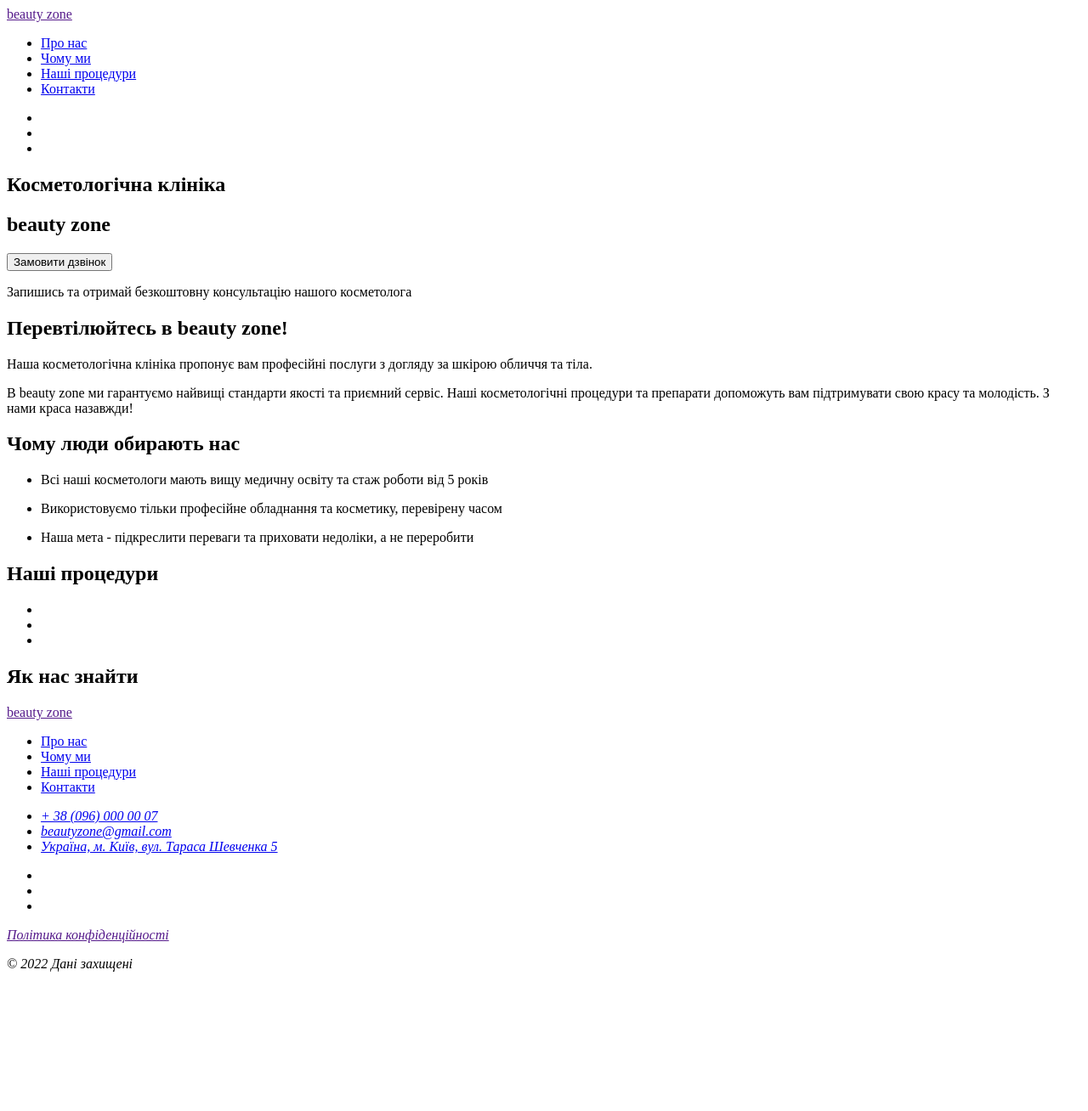
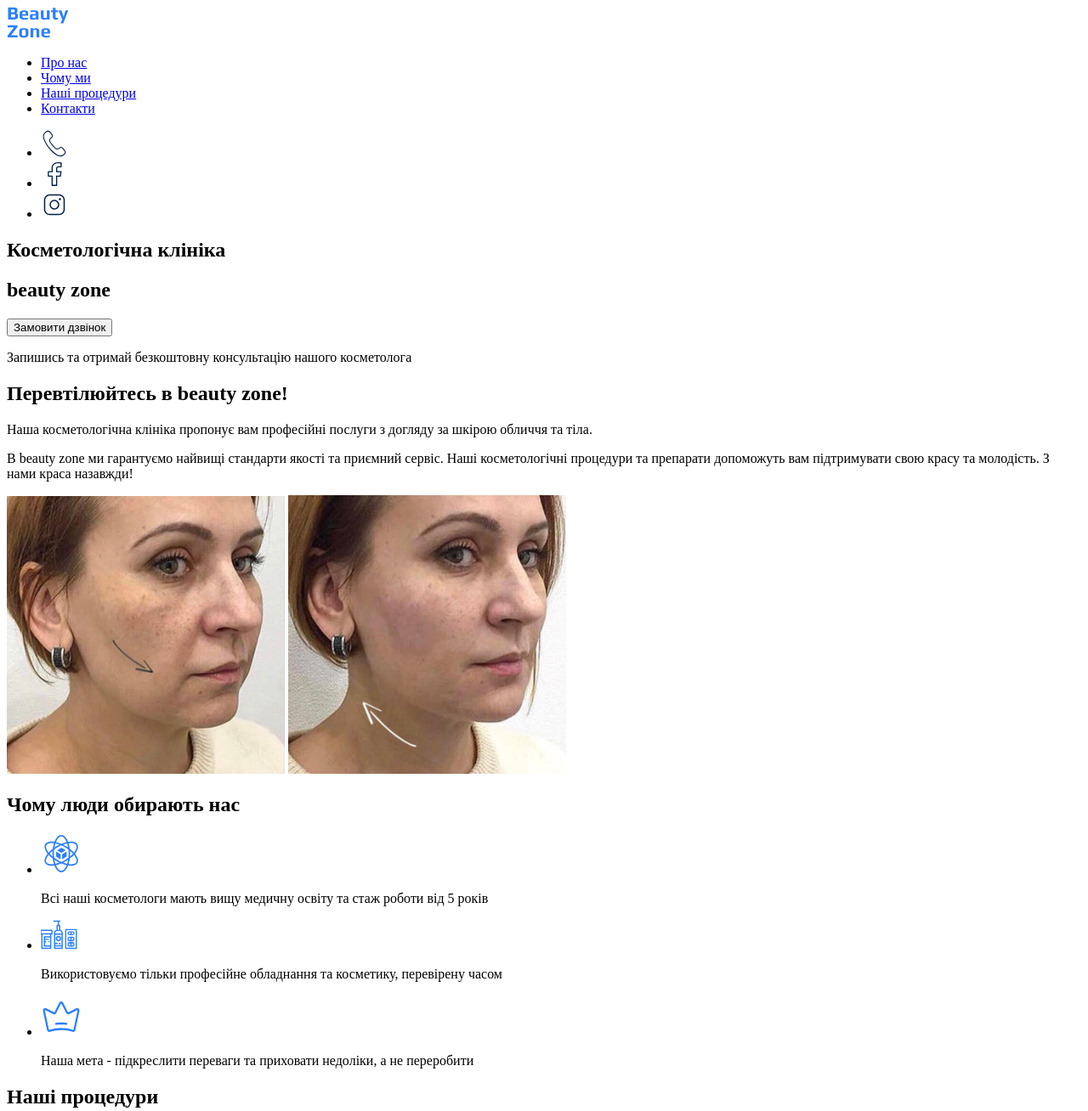
Before and after one commit to Mischenko-Maksym1994/Genius-homeWork_1, a plain HTML site: page index.html in a window 1280 px wide. Shown: the top 1308 px of the page at 85% size. Before the commit the page ends 1160 px from the top, so only its background shows below. Drawn offline with Linux system fonts and the light colour scheme.

Commit message:
Add img and svg

```diff
--- a/index.html
+++ b/index.html
@@ -9,7 +9,9 @@
 <body>
     <header>
         <nav>
-            <a href=""><span>beauty zone</span></a>
+            <a href="">
+                <img src="./img/logo.svg" alt="логотип компанії">
+            </a>
             <ul>
                 <li><a href="#">Про нас</a></li>
                 <li><a href="#">Чому ми</a></li>
@@ -18,9 +20,21 @@
             </ul>
 
             <ul>
-                <li><a href="#"></a></li>
-                <li><a href="#"></a></li>
-                <li><a href="#"></a></li>
+                <li>
+                    <a href="">
+                        <img src="./img/tel_icon.svg" alt="іконка телефона">
+                    </a>
+                </li>
+                <li>
+                    <a href="">
+                        <img src="./img/facebook_icon.svg" alt="іконка фейсбука">
+                    </a>
+                </li>
+                <li>
+                    <a href="">
+                        <img src="./img/instagram_icon.svg" alt="іконка інстаграмма">
+                    </a>
+                </li>
             </ul>
         </nav>
         <!-- buttom -->
@@ -41,19 +55,24 @@
             <p>B <span lang="en">beauty zone</span> ми гарантуємо найвищі стандарти якості
             та приємний сервіс. Наші косметологічні процедури та препарати допоможуть вам підтримувати свою красу та молодість.
             З нами краса назавжди!</p>
+            <img src="./img/face-before.jpg" alt="обличчя до">
+            <img src="./img/face-after.jpg" alt="обличчя після">
         </section>
 
         <section>
             <h2>Чому люди <span>обирають нас</span></h2>
             <ul>
                 <li>
+                    <img src="./img/game_icons.svg" alt="іконка 1">
                     <p>Всі наші косметологи мають вищу медичну освіту
                     та стаж роботи від 5 років</p>
                 </li>
                 <li>
+                    <img src="./img/Group.svg" alt="іконка 2">
                     <p>Використовуємо тільки професійне обладнання та косметику, перевірену часом</p>
                 </li>
                 <li>
+                    <img src="./img/ph_crown-light.svg" alt="іконка 3">
                     <p>Наша мета - підкреслити переваги та приховати недоліки, а не переробити</p>
                 </li>
             </ul>
@@ -62,21 +81,30 @@
         <section>
             <h2>Наші <span>процедури</span></h2>
             <ul>
-                <li></li>
-                <li></li>
-                <li></li>
+                <li>
+                    <img src="./img/example_1.jpg" alt="крем на обличчі">
+                </li>
+                <li>
+                    <img src="./img/example_2.jpg" alt=" процедури з вколюванням">
+                </li>
+                <li>
+                    <img src="./img/example_3.jpg" alt=" масаж обличчя">
+                </li>
             </ul>
         </section>
 
         <section>
             <h2>Як нас <span>знайти</span></h2>
+            <img src="./img/map.jpg" alt="карта">
         </section>
     </main>
 
 
     <footer>
         <nav>
-            <a href=""><span>beauty zone</span></a>
+            <a href="">
+                <img src="./img/logo.svg" alt="beauty zone">
+            </a>
 
             <ul>
                 <li><a href="#">Про нас</a></li>
@@ -91,13 +119,26 @@
                     <li><a href="https://maps.app.goo.gl/uxjPAwB5Zc54mbkVA" target="_blank">Україна, м. Київ, вул. Тараса Шевченка 5</a></li>
                 </ul>
                 <ul>
-                    <li><a href="#"></a></li>
-                    <li><a href="#"></a></li>
-                    <li><a href="#"></a></li>
+                    <li>
+                        <a href="">
+                            <img src="./img/tel_icon.svg" alt="іконка телефона">
+                        </a>
+                    </li>
+                    <li>
+                        <a href="">
+                            <img src="./img/facebook_icon.svg" alt="іконка фейсбука">
+                        </a>
+                    </li>
+                    <li>
+                        <a href="">
+                            <img src="./img/instagram_icon.svg" alt="іконка інстаграмма">
+                        </a>
+                    </li>
                 </ul>
                 <a href="" target="_blank">Політика конфіденційності</a>
                 <p>© 2022 Дані захищені</p>
             </address>
+            <img src="./img/footer_foto.jpg" alt="">
     </footer>
 </body>
 </html>
```
Also changed, not shown: img/Group.svg (added), img/Star 1.svg (added), img/Star 2.svg (added), img/Star 3.svg (added), img/after.svg (added), img/before.svg (added), img/example_1.jpg (added), img/example_2.jpg (added), img/example_3.jpg (added), img/face-after.jpg (added), img/face-before.jpg (added), img/facebook_icon.svg (added), img/footer_foto.jpg (added), img/game_icons.svg (added), 5 more files.
